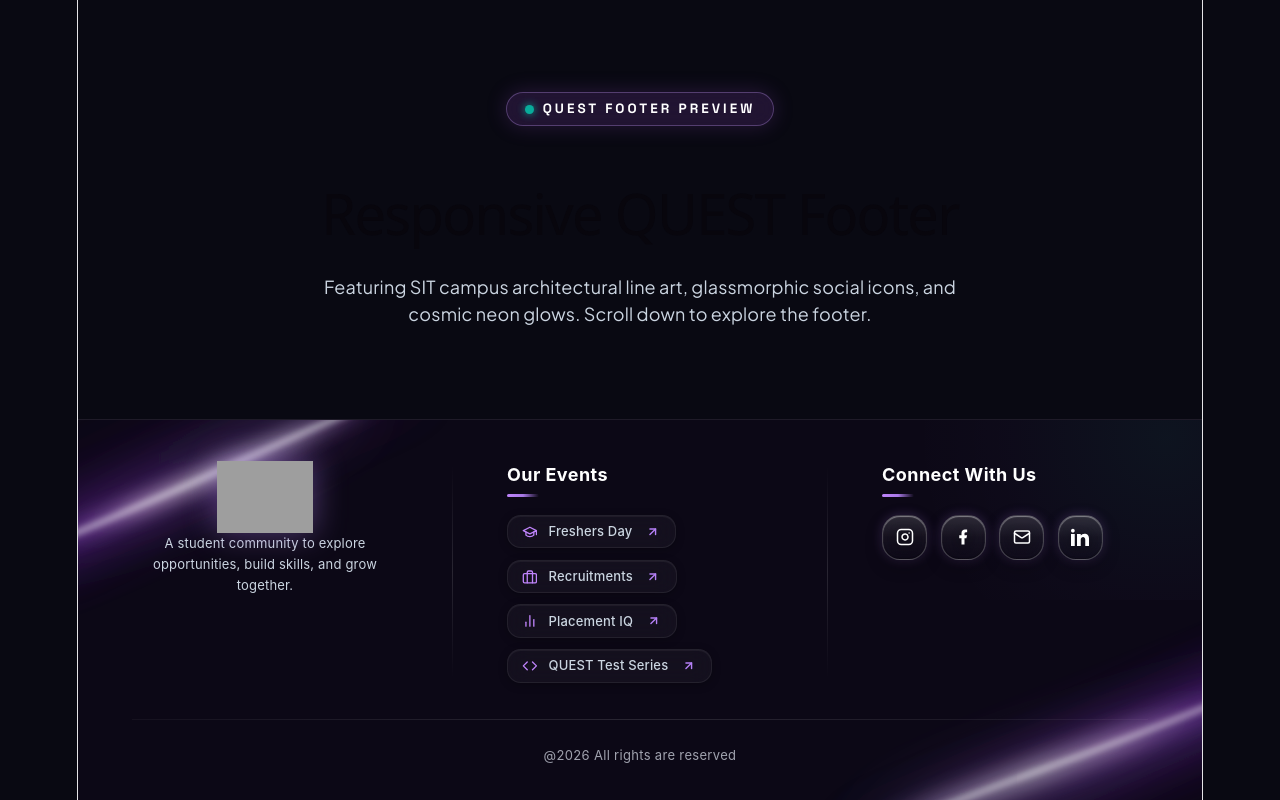
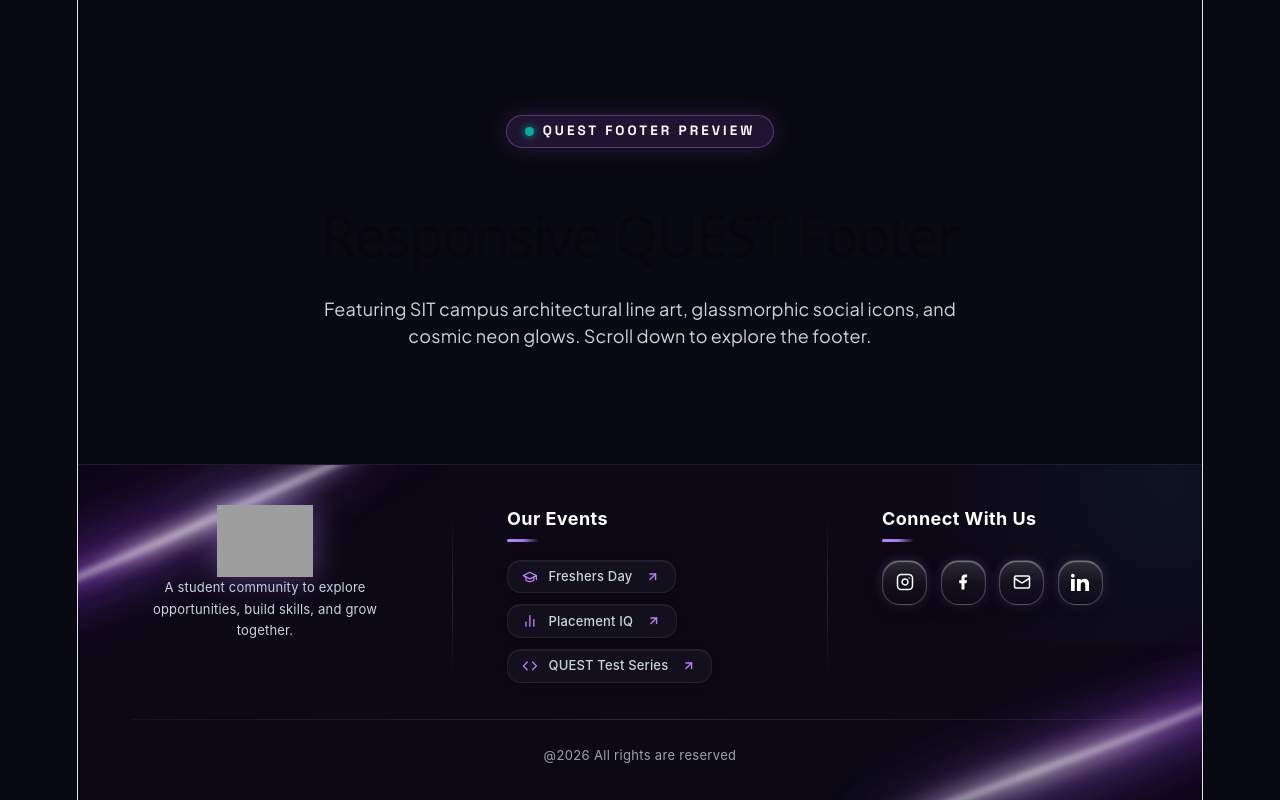
Before and after one commit to dudyalagurusreekar/sitquest, a React (Vite) app in the folder frontend/: page / in a window 1280 px wide. Built offline with nearby package versions, Linux system fonts and the light colour scheme; grey boxes are pictures that could not be loaded.

Commit message:
feat(footer): remove Recruitments from Our Events section

```diff
--- a/frontend/src/components/Footer.jsx
+++ b/frontend/src/components/Footer.jsx
@@ -88,13 +88,6 @@ const FreshersIcon = () => (
   </svg>
 );
 
-const RecruitmentsIcon = () => (
-  <svg className="w-3.5 h-3.5 text-[#C084FC] shrink-0 group-hover:text-white transition-colors" viewBox="0 0 24 24" fill="none" stroke="currentColor" strokeWidth="2" strokeLinecap="round" strokeLinejoin="round" aria-hidden="true">
-    <rect x="2" y="7" width="20" height="14" rx="2" ry="2" />
-    <path d="M16 21V5a2 2 0 0 0-2-2h-4a2 2 0 0 0-2 2v16" />
-  </svg>
-);
-
 const PlacementIQIcon = () => (
   <svg className="w-3.5 h-3.5 text-[#C084FC] shrink-0 group-hover:text-white transition-colors" viewBox="0 0 24 24" fill="none" stroke="currentColor" strokeWidth="2" strokeLinecap="round" strokeLinejoin="round" aria-hidden="true">
     <line x1="18" y1="20" x2="18" y2="10" />
@@ -129,7 +122,6 @@ const DiagonalArrowIcon = () => (
 
 const DEFAULT_EVENTS = [
   { name: 'Freshers Day', href: '/events/freshers-day', icon: <FreshersIcon /> },
-  { name: 'Recruitments', href: '/recruitments', icon: <RecruitmentsIcon /> },
   { name: 'Placement IQ', href: '/events/placement-iq', icon: <PlacementIQIcon /> },
   { name: 'QUEST Test Series', href: '/events/quest-test-series', icon: <TestSeriesIcon /> },
 ];
```
